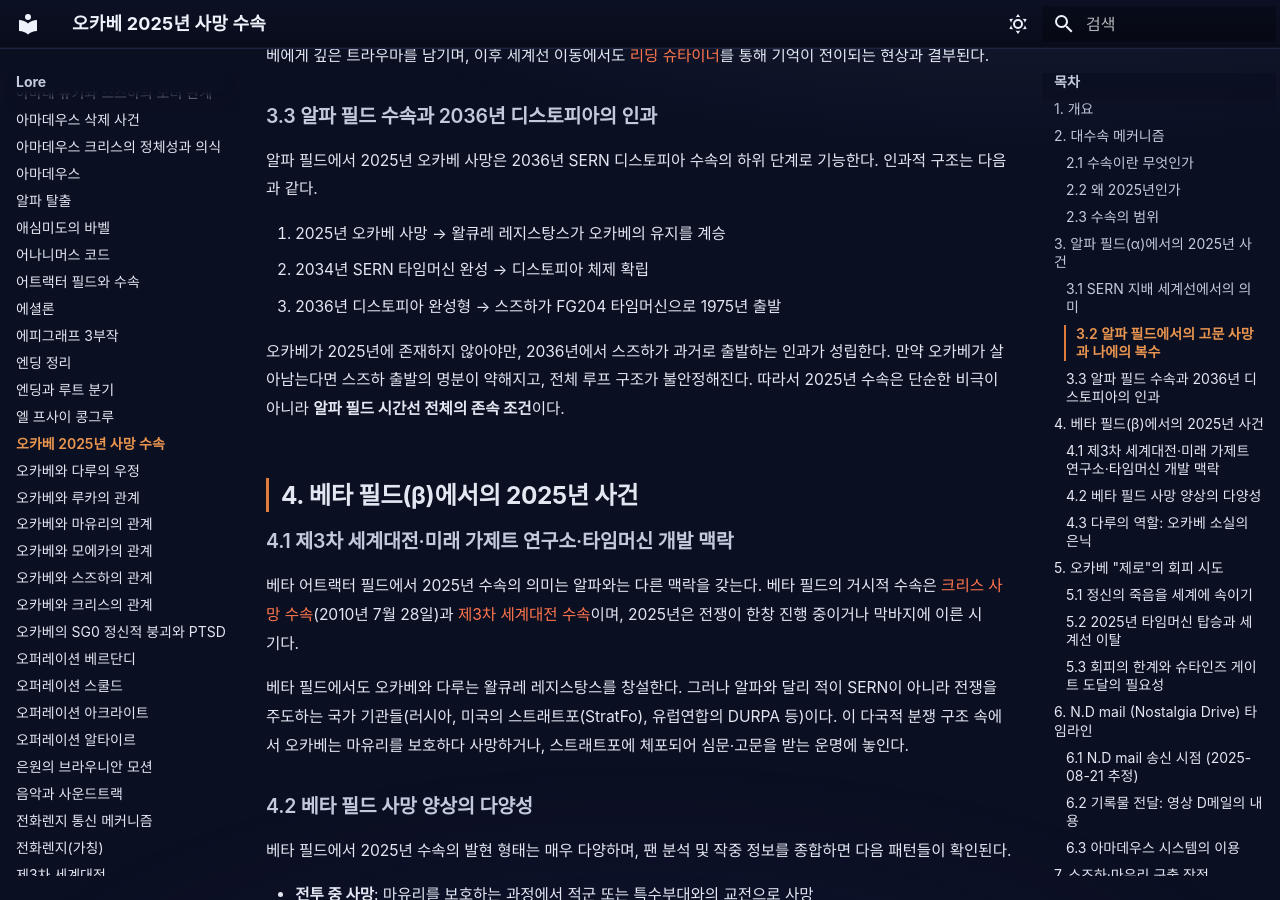
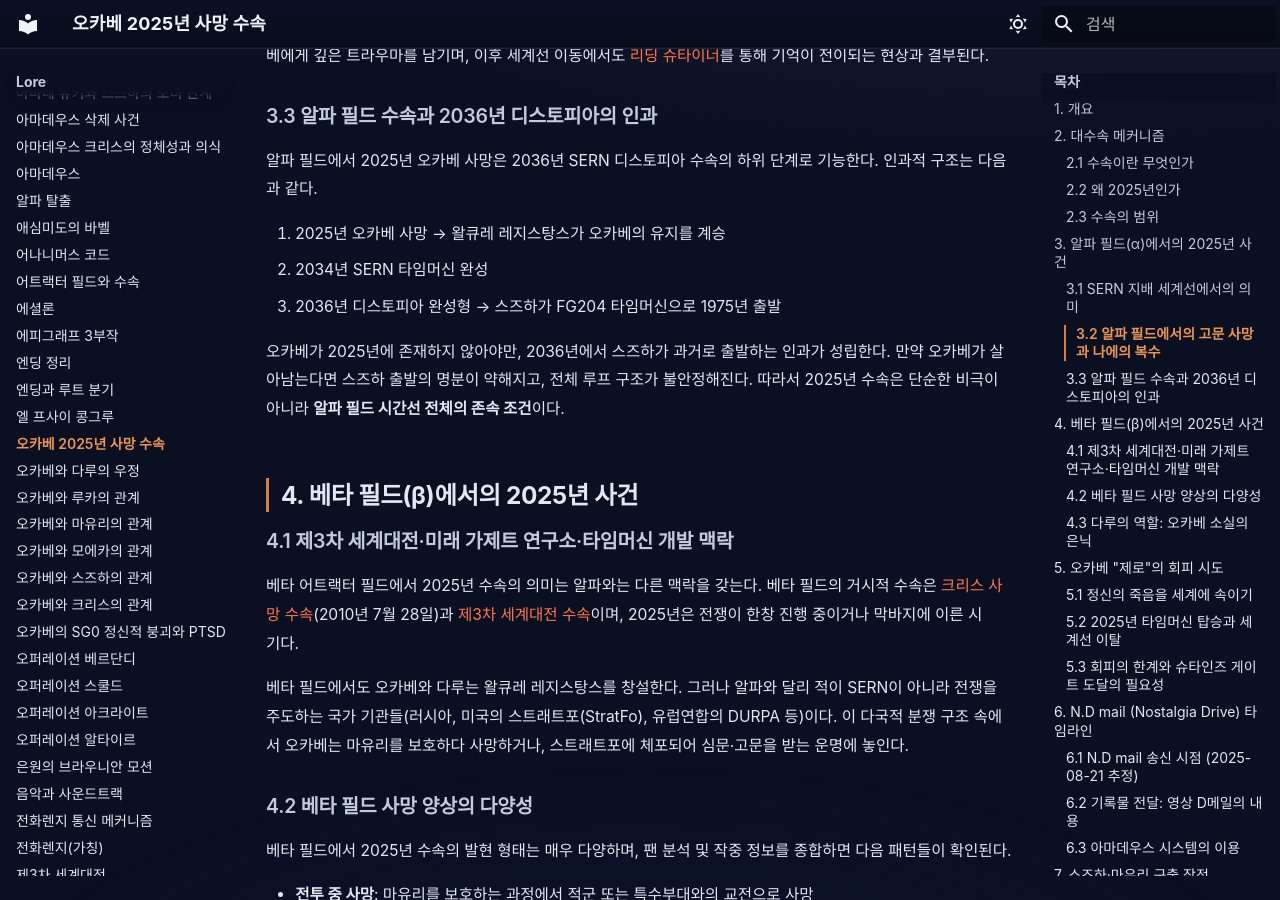
Before and after one commit to sgwiki/sgwiki.github.io, an MkDocs documentation site: the page built from wiki/lore/오카베-2025년-사망-수속.md, in a window 1280 px wide and 900 px high, scrolled down 2846 px. Built offline with MkDocs 1.6.1 and Material for MkDocs 9.7.7, drawn with Linux system fonts in a browser that asks for light colours; some web fonts are replaced.

Commit message:
fix(wiki): 오카베-2025년-사망-수속 — P10 592d2ccd 패치 적용

```diff
--- a/wiki/lore/오카베-2025년-사망-수속.md
+++ b/wiki/lore/오카베-2025년-사망-수속.md
@@ -68,7 +68,7 @@ description: "오카베 린타로의 2025년 사망 대수속은 슈타인즈
 알파 필드에서 2025년 오카베 사망은 2036년 SERN 디스토피아 수속의 하위 단계로 기능한다. 인과적 구조는 다음과 같다.
 
 1. 2025년 오카베 사망 → 왈큐레 레지스탕스가 오카베의 유지를 계승
-2. 2034년 SERN 타임머신 완성 → 디스토피아 체제 확립
+2. 2034년 SERN 타임머신 완성
 3. 2036년 디스토피아 완성형 → 스즈하가 FG204 타임머신으로 1975년 출발
 
 오카베가 2025년에 존재하지 않아야만, 2036년에서 스즈하가 과거로 출발하는 인과가 성립한다. 만약 오카베가 살아남는다면 스즈하 출발의 명분이 약해지고, 전체 루프 구조가 불안정해진다. 따라서 2025년 수속은 단순한 비극이 아니라 **알파 필드 시간선 전체의 존속 조건**이다.
```
